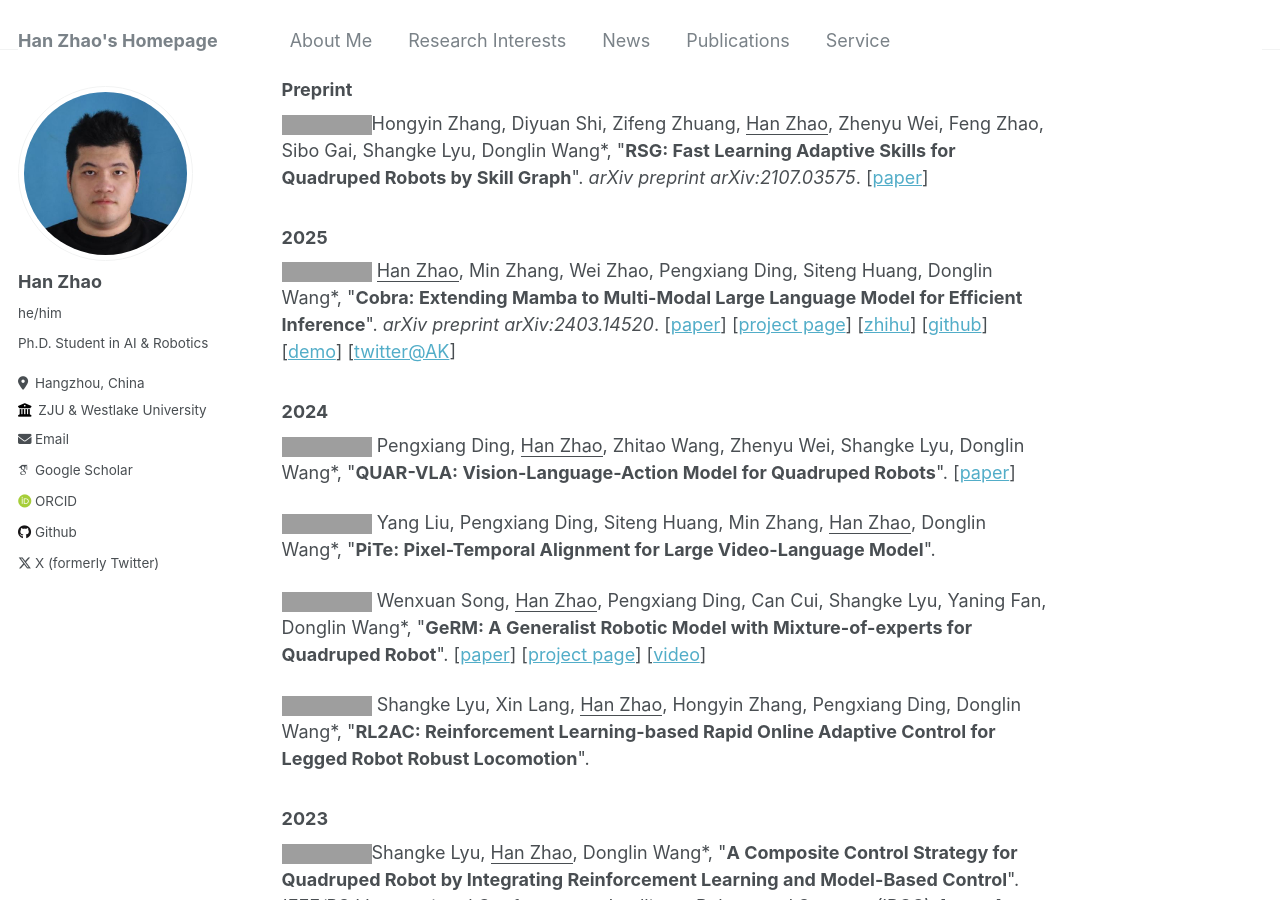
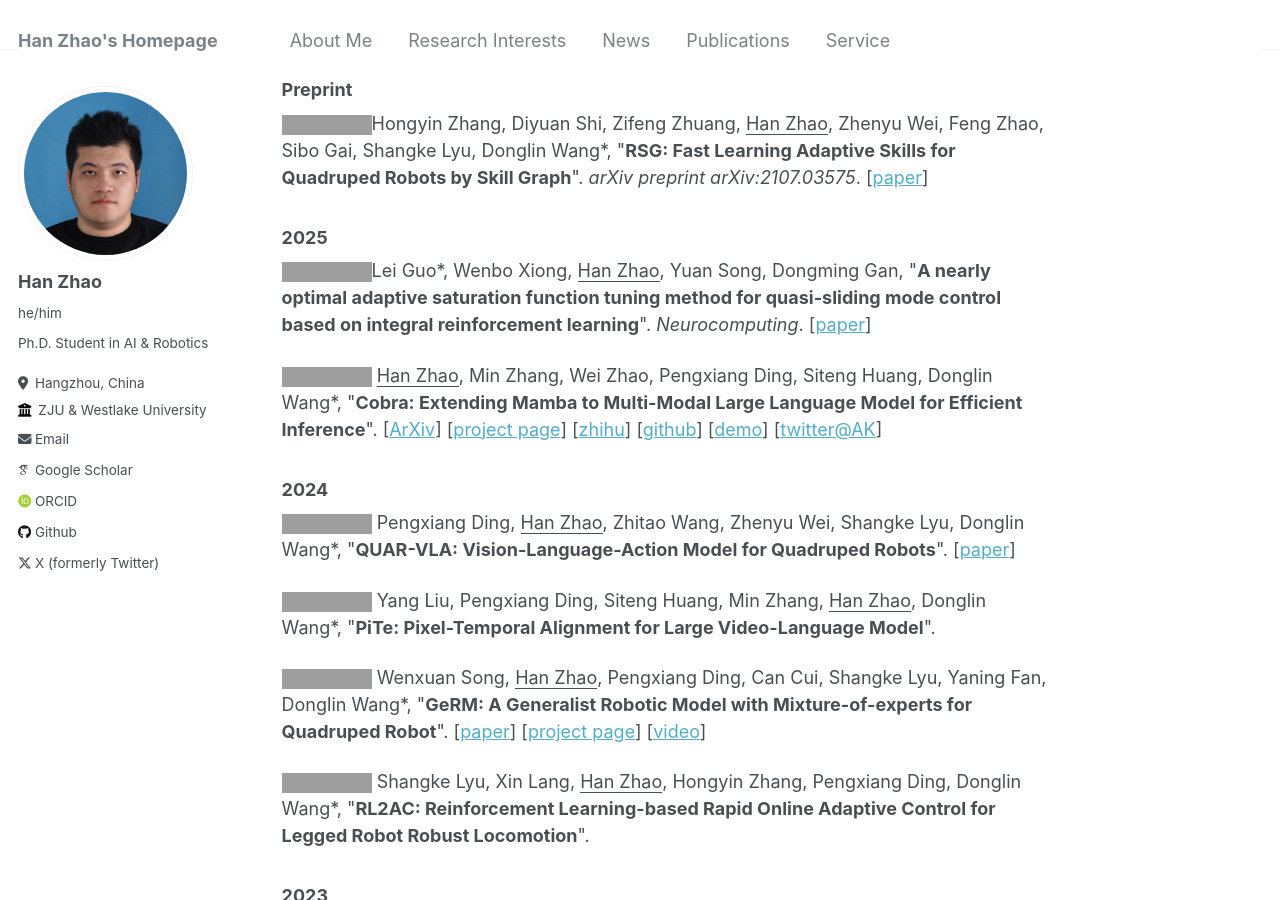
Before and after one commit to h-zhao1997/h-zhao1997.github.io, a Jekyll site: the page built from _pages/about.md, in a window 1280 px wide and 900 px high, scrolled down 1692 px. Built offline with Jekyll 4.4.1, drawn with Linux system fonts in a browser that asks for light colours; some web fonts are replaced; grey boxes are pictures that could not be loaded.

Commit message:
Update about.md

```diff
--- a/_pages/about.md
+++ b/_pages/about.md
@@ -51,7 +51,9 @@
 <a href="https://arxiv.org/abs/2311.06015" target="_blank"><img src="https://img.shields.io/badge/arXiv-2311.06015-B31B1B?style=for-the-badge"></a>Hongyin Zhang, Diyuan Shi, Zifeng Zhuang, <u>Han Zhao</u>, Zhenyu Wei, Feng Zhao, Sibo Gai, Shangke Lyu, Donglin Wang\*, &quot;**RSG: Fast Learning Adaptive Skills for Quadruped Robots by Skill Graph**&quot;. *arXiv preprint arXiv:2107.03575*. [[paper](https://arxiv.org/abs/2311.06015)]
 
 ### 2025
-<a href="https://arxiv.org/abs/2403.14520" target="_blank"><img src="https://img.shields.io/badge/AAAI-2025-blue?style=for-the-badge"></a> <u>Han Zhao</u>, Min Zhang, Wei Zhao, Pengxiang Ding, Siteng Huang, Donglin Wang\*, &quot;**Cobra: Extending Mamba to Multi-Modal Large Language Model for Efficient Inference**&quot;. *arXiv preprint arXiv:2403.14520*. [[paper](https://arxiv.org/pdf/2403.14520.pdf)] [[project page](https://sites.google.com/view/cobravlm)] [[zhihu](https://zhuanlan.zhihu.com/p/688544752)] [[github](https://github.com/h-zhao1997/cobra)] [[demo](https://huggingface.co/spaces/han1997/cobra)] [[twitter@AK](https://twitter.com/_akhaliq/status/1771033002748837953?t=6S4PVZXg6GcXqi_-PFzipw&s=19)]
+<a href="https://www.sciencedirect.com/science/article/pii/S0925231225000359?via%3Dihub" target="_blank"><img src="https://img.shields.io/badge/Neuro-2025-green?style=for-the-badge"></a>Lei Guo\*, Wenbo Xiong, <u>Han Zhao</u>, Yuan Song, Dongming Gan, &quot;**A nearly optimal adaptive saturation function tuning method for quasi-sliding mode control based on integral reinforcement learning**&quot;. *Neurocomputing*. [[paper](https://www.sciencedirect.com/science/article/pii/S0925231225000359?via%3Dihub)]
+
+<a href="https://arxiv.org/abs/2403.14520" target="_blank"><img src="https://img.shields.io/badge/AAAI-2025-blue?style=for-the-badge"></a> <u>Han Zhao</u>, Min Zhang, Wei Zhao, Pengxiang Ding, Siteng Huang, Donglin Wang\*, &quot;**Cobra: Extending Mamba to Multi-Modal Large Language Model for Efficient Inference**&quot;. [[ArXiv](https://arxiv.org/pdf/2403.14520.pdf)] [[project page](https://sites.google.com/view/cobravlm)] [[zhihu](https://zhuanlan.zhihu.com/p/688544752)] [[github](https://github.com/h-zhao1997/cobra)] [[demo](https://huggingface.co/spaces/han1997/cobra)] [[twitter@AK](https://twitter.com/_akhaliq/status/1771033002748837953?t=6S4PVZXg6GcXqi_-PFzipw&s=19)]
 
 ### 2024
 <a href="https://arxiv.org/abs/2312.14457" target="_blank"><img src="https://img.shields.io/badge/ECCV-2024-blue?style=for-the-badge"></a> Pengxiang Ding, <u>Han Zhao</u>, Zhitao Wang, Zhenyu Wei, Shangke Lyu, Donglin Wang\*, &quot;**QUAR-VLA: Vision-Language-Action Model for Quadruped Robots**&quot;. [[paper](https://arxiv.org/abs/2312.14457)]
```
